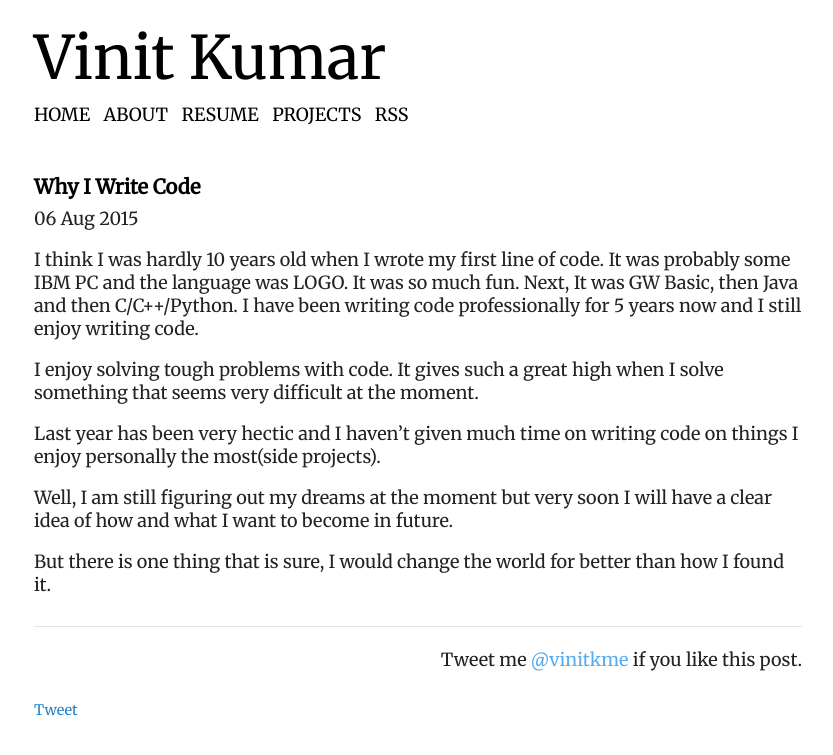
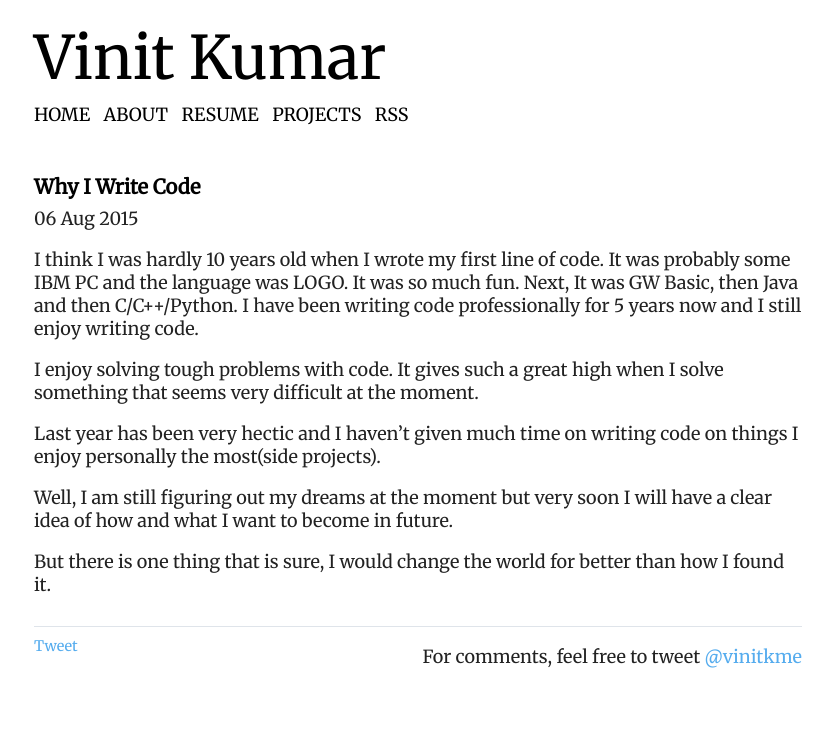
Before and after one commit to vinitkumar/vinitkumar.github.com, a Jekyll site: the page built from _posts/2015-08-06-Why-I-Write-Code.md, in a window 1280 px wide. Shown: the top 755 px of the page, without its empty margins (222-1055 px from the left). Built offline with Jekyll 4.4.1, drawn with Linux system fonts in a browser that asks for light colours; comment, search, counter and statistics services are not loaded.

Commit message:
make layout better

```diff
--- a/_layouts/post.html
+++ b/_layouts/post.html
@@ -8,16 +8,25 @@ layout: default
 {{ content }}
 </div>
 
+<style type="text/css">
+    #twitter-widget-0 {
+        float: left;
+        margin-top: 15px;
+    }
+</style>
+
 {% if site.owner.twitter %}
     <div class="keep-in-touch">
+        <a href="https://twitter.com/share" class="twitter-share-button" data-via="{{ site.owner.twitter }}" data-size="large" style="float: left;
+    margin-top: 10px;" data-hashtags="{{site.name}}">Tweet</a>
+<script>!function(d,s,id){var js,fjs=d.getElementsByTagName(s)[0],p=/^http:/.test(d.location)?'http':'https';if(!d.getElementById(id)){js=d.createElement(s);js.id=id;js.src=p+'://platform.twitter.com/widgets.js';fjs.parentNode.insertBefore(js,fjs);}}(document, 'script', 'twitter-wjs');</script>
+
       <p>
-        Tweet me <a href="https://twitter.com/{{site.owner.twitter}}">@{{ site.owner.twitter }}</a> if you like this post.
+        For comments, feel free to tweet <a target='_blank' href="https://twitter.com/{{site.owner.twitter}}">@{{ site.owner.twitter }}</a>
       </p>
     </div>
 {% endif %}
 
-<a href="https://twitter.com/share" class="twitter-share-button" data-via="{{ site.owner.twitter }}" data-size="large" data-hashtags="{{site.name}}">Tweet</a>
-<script>!function(d,s,id){var js,fjs=d.getElementsByTagName(s)[0],p=/^http:/.test(d.location)?'http':'https';if(!d.getElementById(id)){js=d.createElement(s);js.id=id;js.src=p+'://platform.twitter.com/widgets.js';fjs.parentNode.insertBefore(js,fjs);}}(document, 'script', 'twitter-wjs');</script>
 
 {% if site.disqus_shortname %}
 {% include disqus_comments.html %}
```
